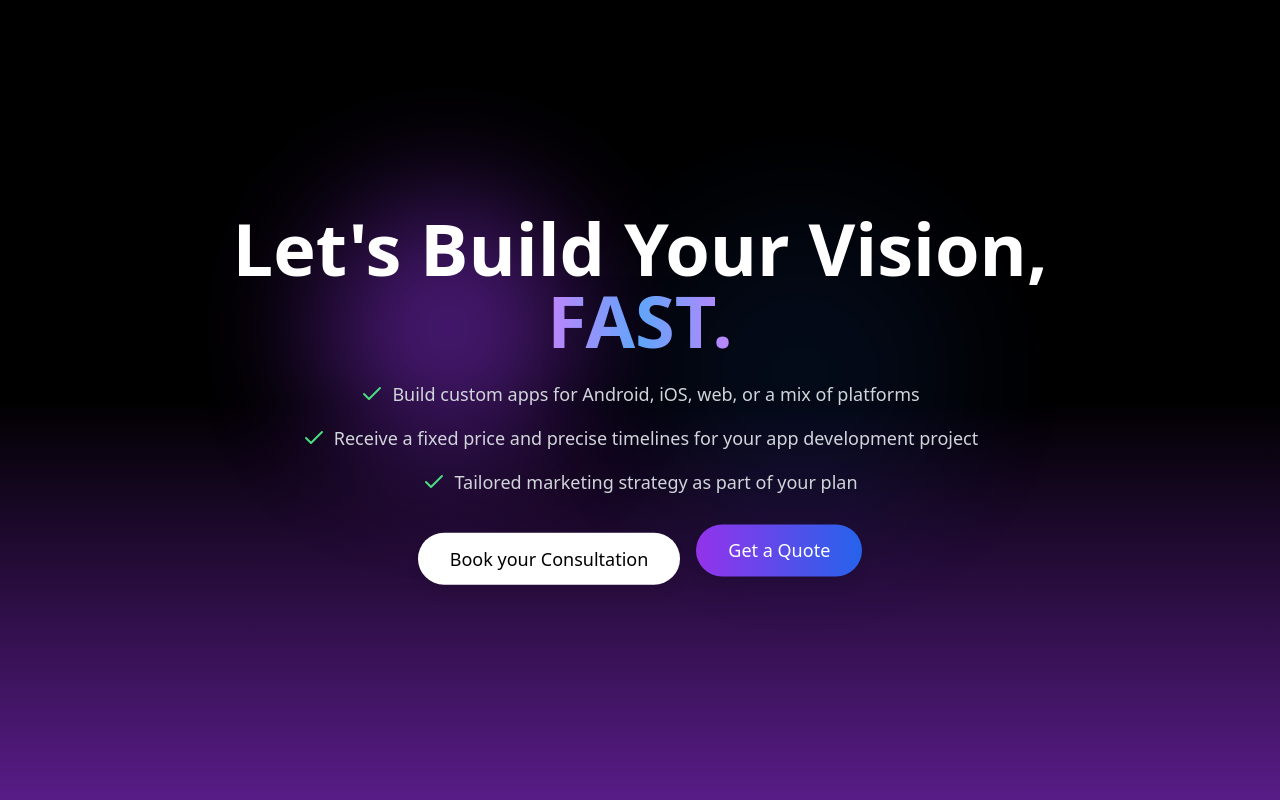
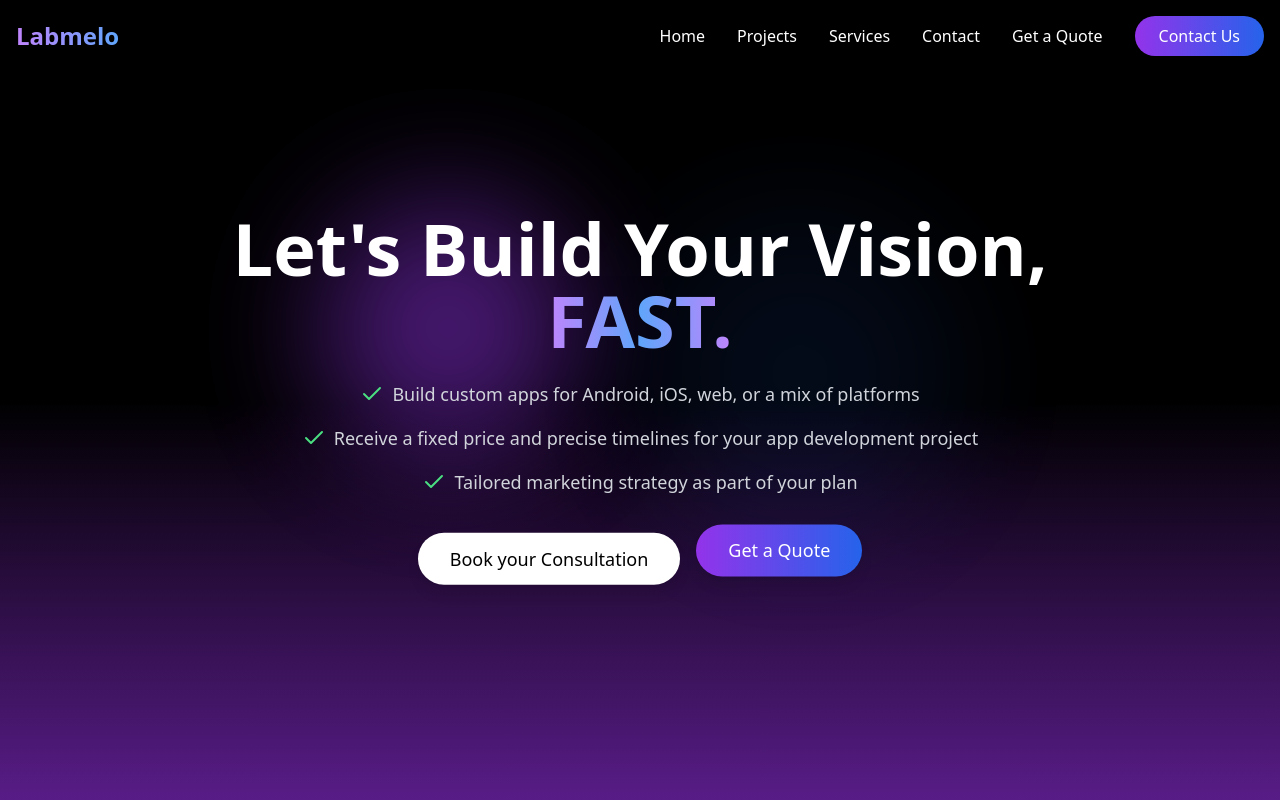
Before and after one commit to Kidslearncrypto/labmelo-website, a React (Vite) app: page / in a window 1280 px wide. Shown: the top 800 px of the page. Built offline with nearby package versions, Linux system fonts and the light colour scheme.

Commit message:
Add Header component with navigation and contact info

```diff
--- a/src/App.tsx
+++ b/src/App.tsx
@@ -1,4 +1,4 @@
-import React, { useRef } from 'react';
+import React, { useRef, useState } from 'react';
 import { BrowserRouter as Router, Routes, Route } from 'react-router-dom';
 import Hero from './components/Hero';
 import About from './components/About';
@@ -7,6 +7,7 @@ import Projects from './components/Projects';
 import Contact from './components/Contact';
 import Footer from './components/Footer';
 import Quote from './components/Quote';
+import Header from './components/Header';
 import ErrorBoundary from './components/ErrorBoundary';
 import WaitlistPage from './pages/WaitlistPage';
 import PrivacyPolicy from './pages/PrivacyPolicy';
@@ -16,6 +17,7 @@ const AppContent: React.FC = () => {
   const projectsRef = useRef<HTMLDivElement>(null);
   const servicesRef = useRef<HTMLDivElement>(null);
   const contactRef = useRef<HTMLDivElement>(null);
+  const [isMenuOpen, setIsMenuOpen] = useState(false);
 
   const scrollToSection = (ref: React.RefObject<HTMLDivElement>) => {
     ref.current?.scrollIntoView({ behavior: 'smooth' });
@@ -25,12 +27,27 @@ const AppContent: React.FC = () => {
     scrollToSection(ref);
   };
 
+  const openContactModal = () => {
+    // This will be handled by the Contact component
+    scrollToSection(contactRef);
+  };
+
   return (
     <div className="min-h-screen bg-black text-white">
       <ErrorBoundary>
         <Routes>
           <Route path="/" element={
             <>
+              <Header
+                isMenuOpen={isMenuOpen}
+                setIsMenuOpen={setIsMenuOpen}
+                scrollToSection={scrollToSection}
+                projectsRef={projectsRef}
+                servicesRef={servicesRef}
+                contactRef={contactRef}
+                openContactModal={openContactModal}
+                handleNavigation={handleNavigation}
+              />
               <Hero
                 scrollToContact={() => scrollToSection(contactRef)}
                 scrollToProjects={() => scrollToSection(projectsRef)}
```
